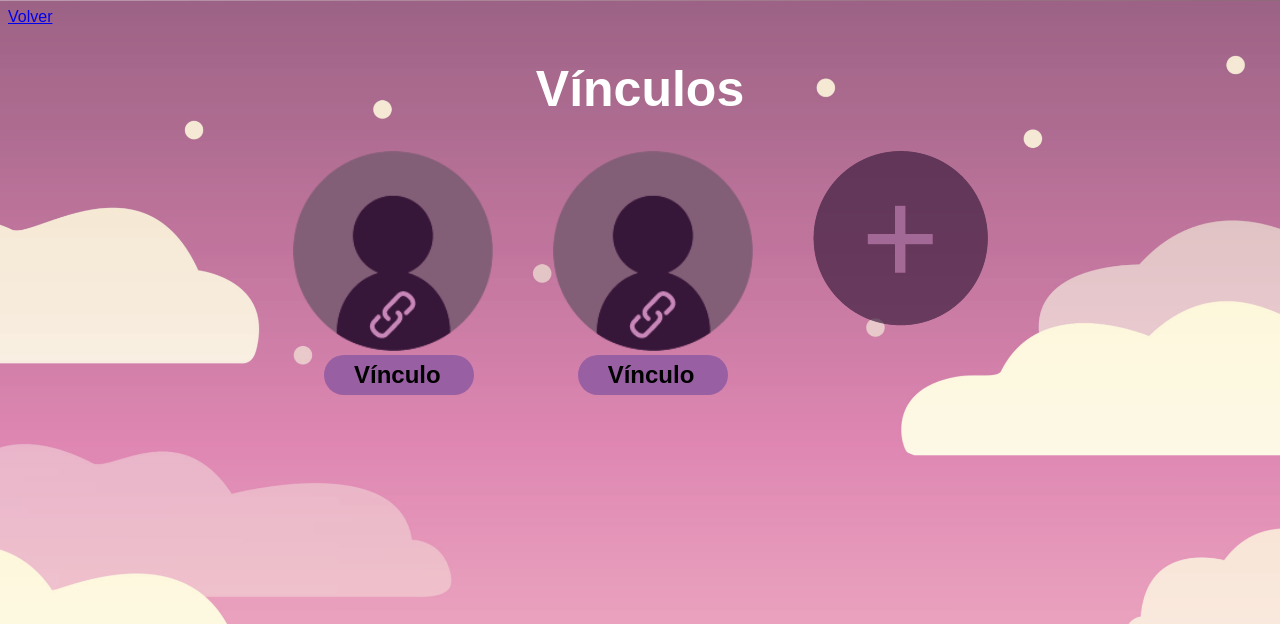
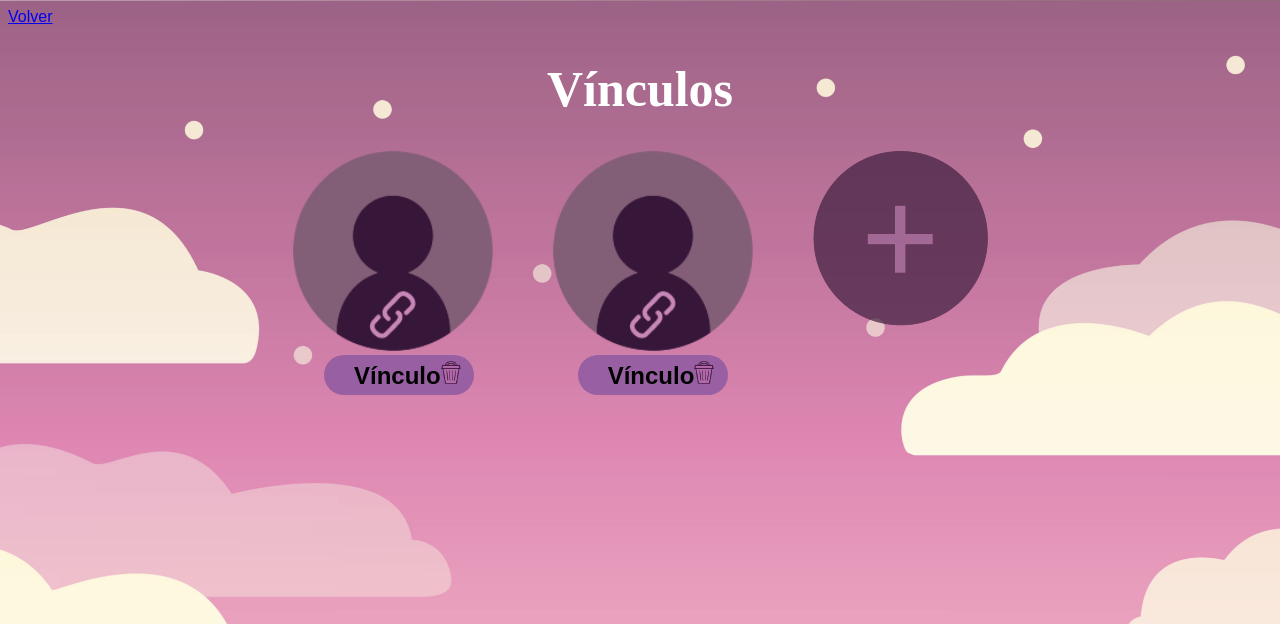
Before and after one commit to Valencua/EpiCare, a PHP site: page /vinculos.html in a window 1280 px wide. Shown: the top 624 px of the page. Run offline with PHP 8.4, Linux system fonts and the light colour scheme.

Commit message:
Detalles

```diff
--- a/workspace/Sitio/html/Infórmate.html
+++ b/workspace/Sitio/html/Infórmate.html
@@ -16,7 +16,7 @@
             <div class="card">
                 <div class="card-inner">
                     <div class="card-front">
-                        <h2>Adelante</h2>
+                        <img src="Sello de las tarjetas.png">
                  </div>
                     <div class="card-back">
                         <h2>Atrás</h2>
@@ -26,7 +26,7 @@
             <div class="card2" >
                 <div class="card-inner">
                  <div class="card-front">
-
+                    <img src="Sello de las tarjetas.png">
                  </div>
                  <div class="card-back">
                     <h2>¿Qué es la epilepsia?</h2>
--- a/workspace/Sitio/html/styles.css
+++ b/workspace/Sitio/html/styles.css
@@ -1,4 +1,3 @@
-@import url(https://fonts.googleapis.com/css?family=Poppins:300);
 html {
  height: 100%;
 }
@@ -95,6 +94,7 @@ body{
   height: 500px;
   width: 500px;
   border-radius: 20px;
+
 }
 .card-inner {
   height: 50px;
@@ -102,6 +102,7 @@ body{
   padding-bottom: 100%;
   transition:transform 0.6s;
   transform-style: preserve-3d;
+
 }
 .card:hover .card-inner {
   transform:rotateY(180deg);
@@ -124,6 +125,7 @@ body{
   text-align: center;
 }
 .card-front {
+  border-radius: 40px;
   background-color: #623F68;
 }
 .card-back {
--- a/workspace/Sitio/html/vinculos.html
+++ b/workspace/Sitio/html/vinculos.html
@@ -1,4 +1,4 @@
-<!DOCTYPE html>
+ <!DOCTYPE html>
 <html lang="en">
 <head>
     <meta charset="UTF-8">
@@ -13,7 +13,7 @@
     <div class="flecha">
         <a href="Lobby.html">Volver</a>
     </div>
-    <h1 style=" text-align: center; color:#fff; font-size: 50px;">Vínculos</h1>
+    <h1 style=" text-align: center; color:#fff; font-size: 50px;  font-family: Jua;">Vínculos</h1>
 
     </div>
     <div class="vinculo1">
@@ -23,10 +23,10 @@
     </div>
     <div class="rect">
         <div class="borde">
-            <h2 style="color:black;">Vínculo</h2>
+            <h2 style="color:black;">Vínculo<img src="Basurita.png" style="width: 20px;"></h2>
         </div>
         <div class="borde">
-            <h2 style="color:black;">Vínculo</h2>
+            <h2 style="color:black;">Vínculo<img src="Basurita.png" style="width: 20px;"></h2>
         </div>
         <div class="borde" style="visibility: hidden;"></div>
     </div>
@@ -35,6 +35,7 @@
         <input type="text" placeholder="Ingrese ID de paciente">
     </div>
     <div class="caja1" id="caja1"></div>
+
     <script src="lobby.js"></script>
 </body>
 </html>
```
Also changed, not shown: workspace/Sitio/html/Basurita.png (added), workspace/Sitio/html/Sello de las tarjetas.png (added).
